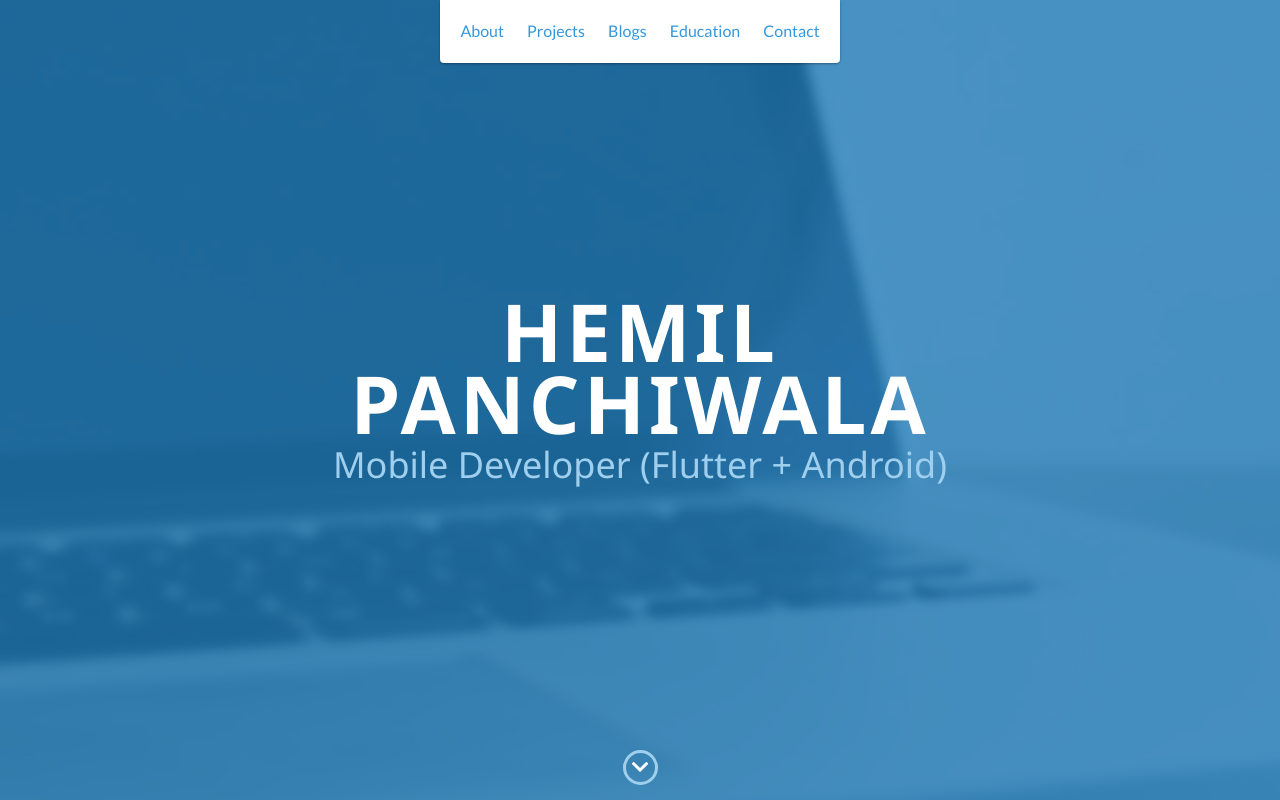
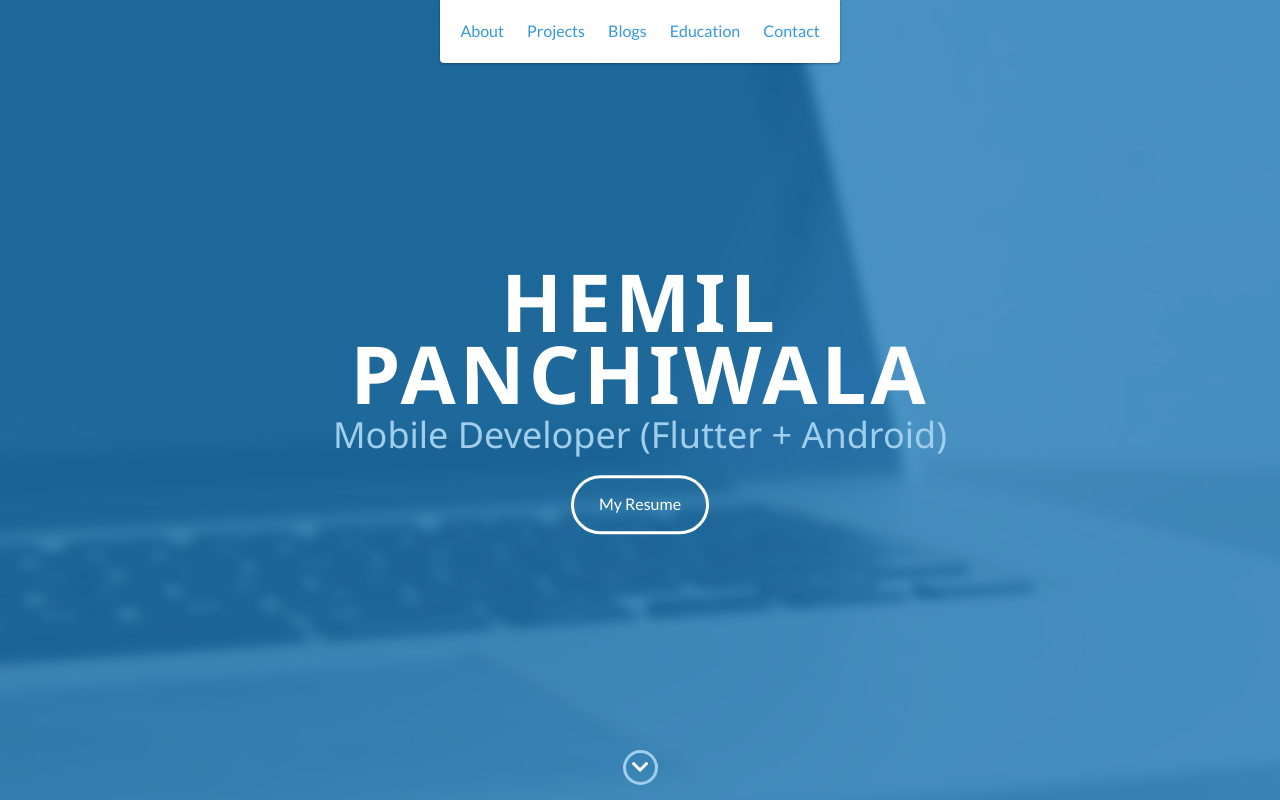
Before and after one commit to hemilpanchiwala/hemilpanchiwala.github.io, a website: page index.html in a window 1280 px wide. Shown: the top 800 px of the page. Drawn offline with nearby package versions, Linux system fonts and the light colour scheme; no server answers.

Commit message:
added resume link

```diff
--- a/index.html
+++ b/index.html
@@ -54,7 +54,7 @@
         <div id="lead-content">
             <h1>Hemil Panchiwala</h1>
             <h2>Mobile Developer (Flutter + Android)</h2>
-            <!--<a href="#" class="btn-rounded-white">Download Resume</a>-->
+            <a href="https://drive.google.com/file/d/16ifAT90prpcCA1k7C8WdOdZbmlfOwm82/view?usp=sharing" class="btn-rounded-white">My Resume</a>
         </div>
         <!-- End #lead-content -->
 
```
